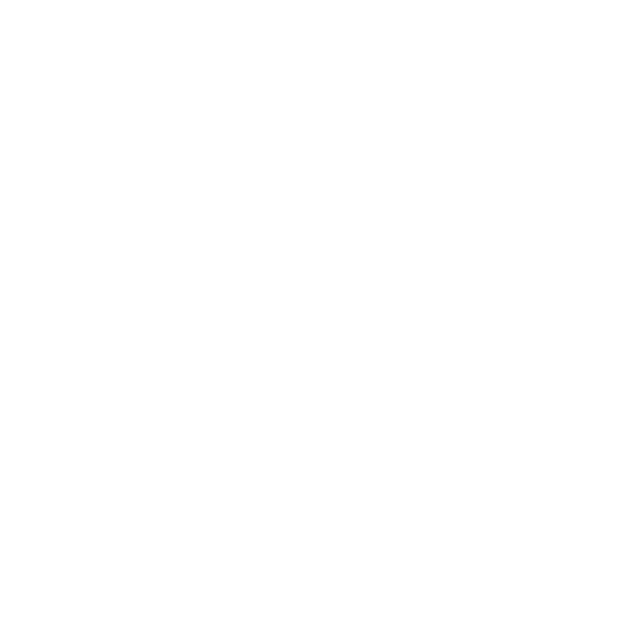
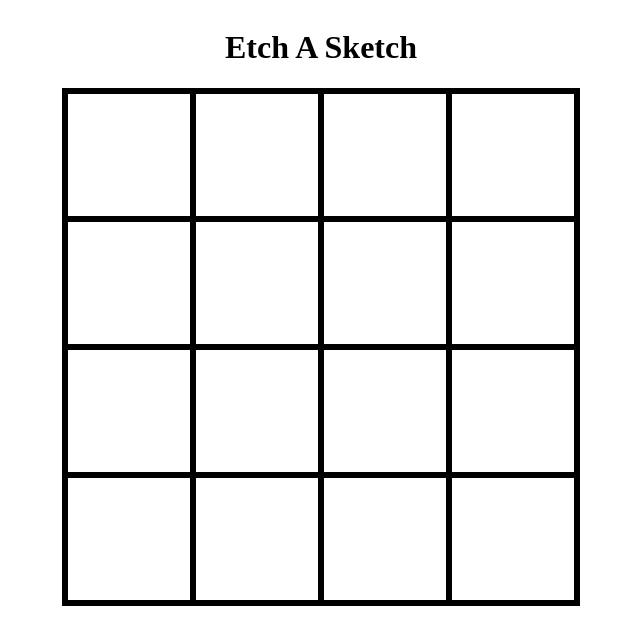
Before and after one commit to MinimiseOCE/etch-a-sketch, a plain HTML site: page index.html in a window 1280 px wide. Shown: the whole page, without its empty margins (319-959 px from the left). Drawn offline with Linux system fonts and the light colour scheme.

Commit message:
Generate Grid

```diff
--- a/index.html
+++ b/index.html
@@ -8,7 +8,11 @@
     <script src="script.js" defer></script>
 </head>
 <body>
-    <div id="gamebox">
+    <div class="screen">
+        <h1>Etch A Sketch</h1>
+        <div id="gamebox">
+
+        </div>
     </div>
 </body>
 </html>
--- a/script.js
+++ b/script.js
@@ -0,0 +1,14 @@
+const gamebox = document.querySelector("#gamebox")
+
+
+
+for (let i = 0; i < 4; i++) {
+    const row = document.createElement("div")
+    row.setAttribute("id", "row");
+    for (let j = 0; j < 4; j++) {
+        const box = document.createElement("div")
+        box.setAttribute("id", "box");
+        row.appendChild(box)
+    }
+    gamebox.appendChild(row)
+}
--- a/style.css
+++ b/style.css
@@ -0,0 +1,27 @@
+#gamebox {
+    width: 512px;
+    height: 512px;
+    border-style: solid;
+    display: flex;
+    flex-direction: column;
+    justify-content: stretch;
+    align-items: stretch;
+}
+
+#row {
+    display: flex;
+    flex: 1;
+    justify-content: stretch;
+}
+
+#box {
+    border-style: solid;
+    flex: 1;
+}
+
+
+.screen {
+    display: flex;
+    flex-direction: column;
+    align-items: center;
+}
```
